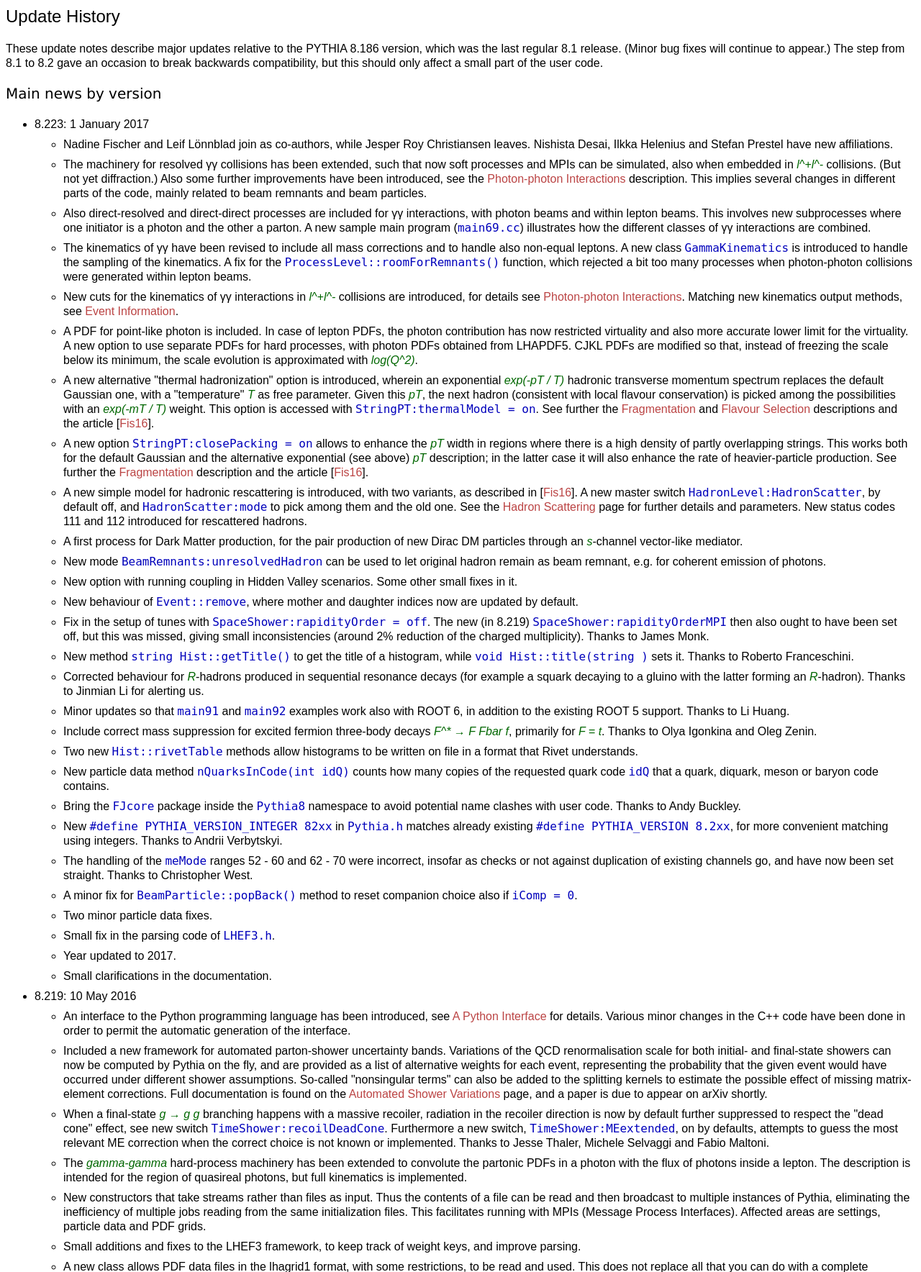
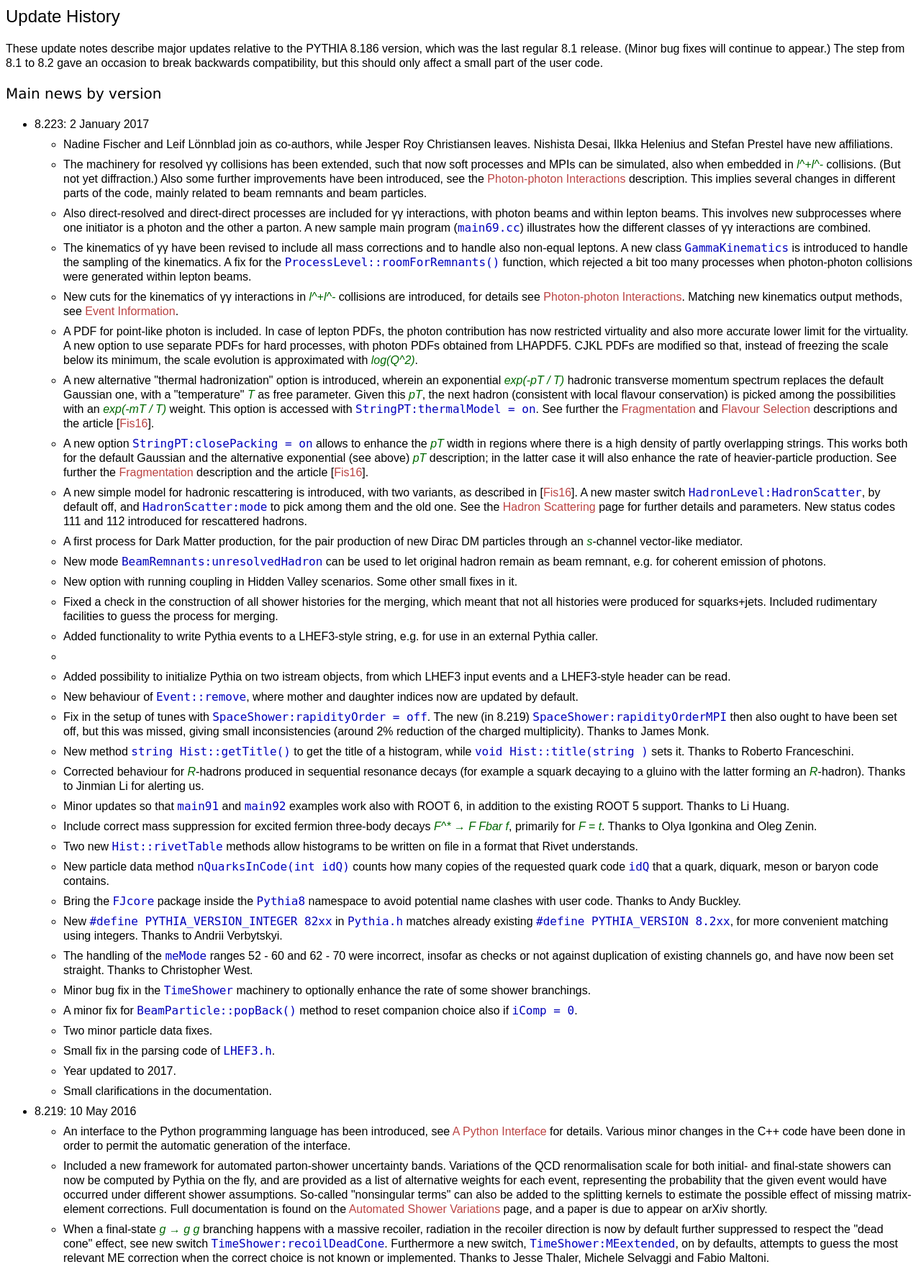
Before and after one commit to smrenna/sm-dev-git, a PHP site: page /UpdateHistory.php?filepath=1 in a window 1280 px wide. Shown: the top 1768 px of the page at 72% size. Run offline with PHP 8.4, Linux system fonts and the light colour scheme; data that the repository does not hold is empty.

Commit message:
* Fixed a check in the construction of all shower histories for the merging, which meant that not all histories were produced for squarks+jets. Included rudimentary facilities to guess the process for merging.
* Added functionality to write Pythia events to a LHEF3-style string,
e.g. for use in an external Pythia caller.

* Added possibility to initialize Pythia on two istream objects,
from which LHEF3 input events and a LHEF3-style header can be read.

* Minor bug fix in the TimeShower machinery to optionally
enhance the rate of some shower branchings.



git-svn-id: svn+ssh://svn.hepforge.org/hepforge/svn/pythia8/pythia82/trunk@524 ffdf98f5-c1f1-482d-8be8-39a3f79b3492

```diff
--- a/share/Pythia8/htmldoc/Version.html
+++ b/share/Pythia8/htmldoc/Version.html
@@ -18,7 +18,7 @@ Version and subversion number, with three significant decimals.
 
 
 <p/><code>mode&nbsp; </code><strong> Pythia:versionDate &nbsp;</strong>
- (<code>default = <strong>20170101</strong></code>)<br/>
+ (<code>default = <strong>20170102</strong></code>)<br/>
 Last date of change of current (sub)version, in format yyyymmdd.
 
 
--- a/share/Pythia8/phpdoc/UpdateHistory.php
+++ b/share/Pythia8/phpdoc/UpdateHistory.php
@@ -39,7 +39,7 @@ but this should only affect a small part of the user code.
 
 <ul>
 
-<li>8.223: 1 January 2017
+<li>8.223: 2 January 2017
 <ul>
 
 <li>Nadine Fischer and Leif L&ouml;nnblad join as co-authors,
@@ -79,8 +79,7 @@ Matching new kinematics output methods, see
 <?php $filepath = $_GET["filepath"];
 echo "<a href='EventInformation.php?filepath=".$filepath."' target='page'>";?>Event Information</a>.</li>
 
-<li>
-A PDF for point-like photon is included. In case of lepton PDFs, the
+<li>A PDF for point-like photon is included. In case of lepton PDFs, the
 photon contribution has now restricted virtuality and also more accurate
 lower limit for the virtuality. A new option to use separate PDFs for
 hard processes, with photon PDFs obtained from LHAPDF5. CJKL PDFs are
@@ -130,6 +129,17 @@ of photons.</li>
 <li>New option with running coupling in Hidden Valley scenarios.
 Some other small fixes in it.</li>
 
+<li>Fixed a check in the construction of all shower histories for
+the merging, which meant that not all histories were produced for
+squarks+jets. Included rudimentary facilities to guess the process
+for merging.</li>
+
+<li>Added functionality to write Pythia events to a LHEF3-style string,
+e.g. for use in an external Pythia caller.<li>
+
+<li>Added possibility to initialize Pythia on two istream objects,
+from which LHEF3 input events and a LHEF3-style header can be read.</li>
+
 <li>New behaviour of <code>Event::remove</code>, where mother and
 daughter indices now are updated by default.</li>
 
@@ -177,6 +187,9 @@ matching using integers. Thanks to Andrii Verbytskyi.</li>
 were incorrect, insofar as checks or not against duplication of existing
 channels go, and have now been set straight. Thanks to Christopher
 West.</li>
+
+<li>Minor bug fix in the <code>TimeShower</code> machinery to optionally
+enhance the rate of some shower branchings.</li>
 
 <li>A minor fix for <code>BeamParticle::popBack()</code> method to reset
 companion choice also if <code>iComp = 0</code>.</li>
--- a/share/Pythia8/phpdoc/Version.php
+++ b/share/Pythia8/phpdoc/Version.php
@@ -39,7 +39,7 @@ Version and subversion number, with three significant decimals.
 
 
 <p/><code>mode&nbsp; </code><strong> Pythia:versionDate &nbsp;</strong>
- (<code>default = <strong>20170101</strong></code>)<br/>
+ (<code>default = <strong>20170102</strong></code>)<br/>
 Last date of change of current (sub)version, in format yyyymmdd.
 
 
--- a/share/Pythia8/xmldoc/Version.xml
+++ b/share/Pythia8/xmldoc/Version.xml
@@ -10,7 +10,7 @@ form part of the standard databases and be queried accordingly.
 Version and subversion number, with three significant decimals.
 </parmfix>
 
-<modefix name="Pythia:versionDate" default="20170101">
+<modefix name="Pythia:versionDate" default="20170102">
 Last date of change of current (sub)version, in format yyyymmdd.
 </modefix>
 
```
Also changed, not shown: share/Pythia8/htmldoc/UpdateHistory.html (+16 -3 lines), share/Pythia8/xmldoc/UpdateHistory.xml (+16 -3 lines), 9 other files.
